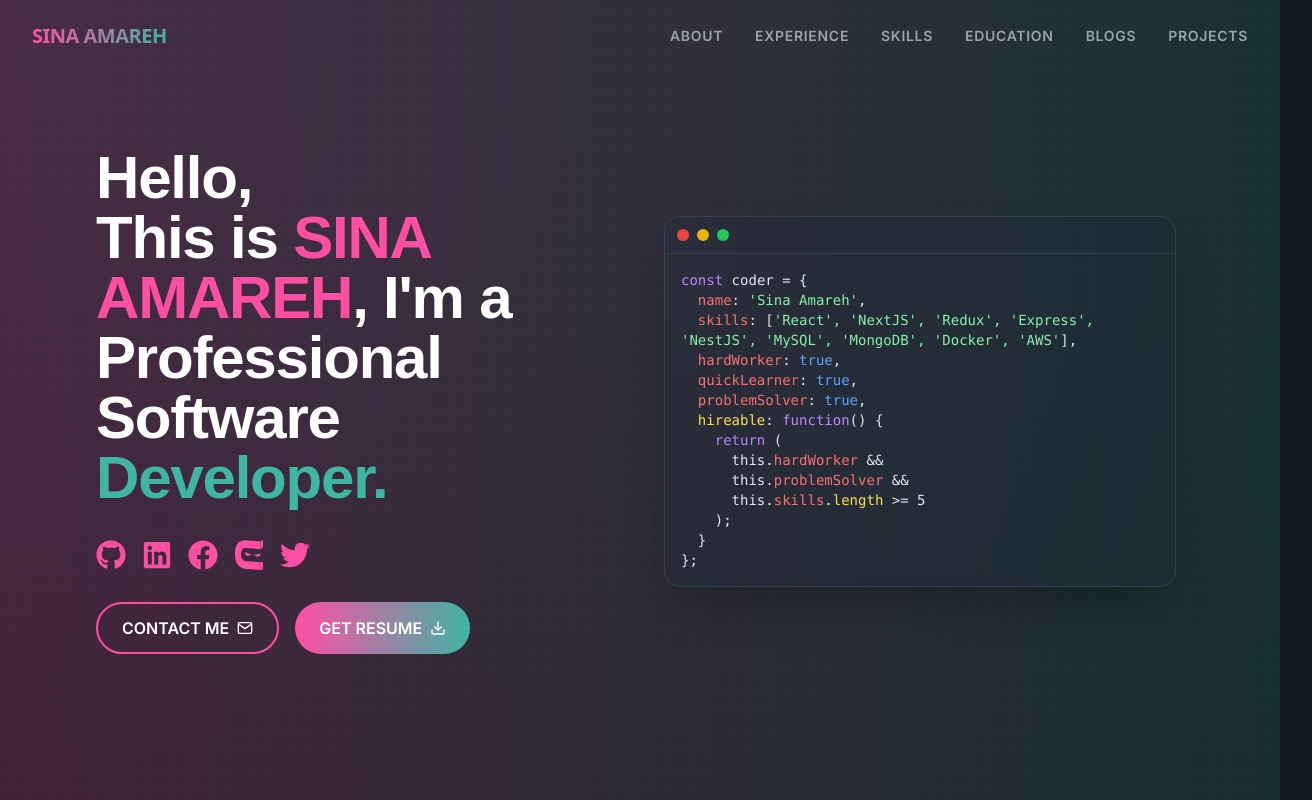
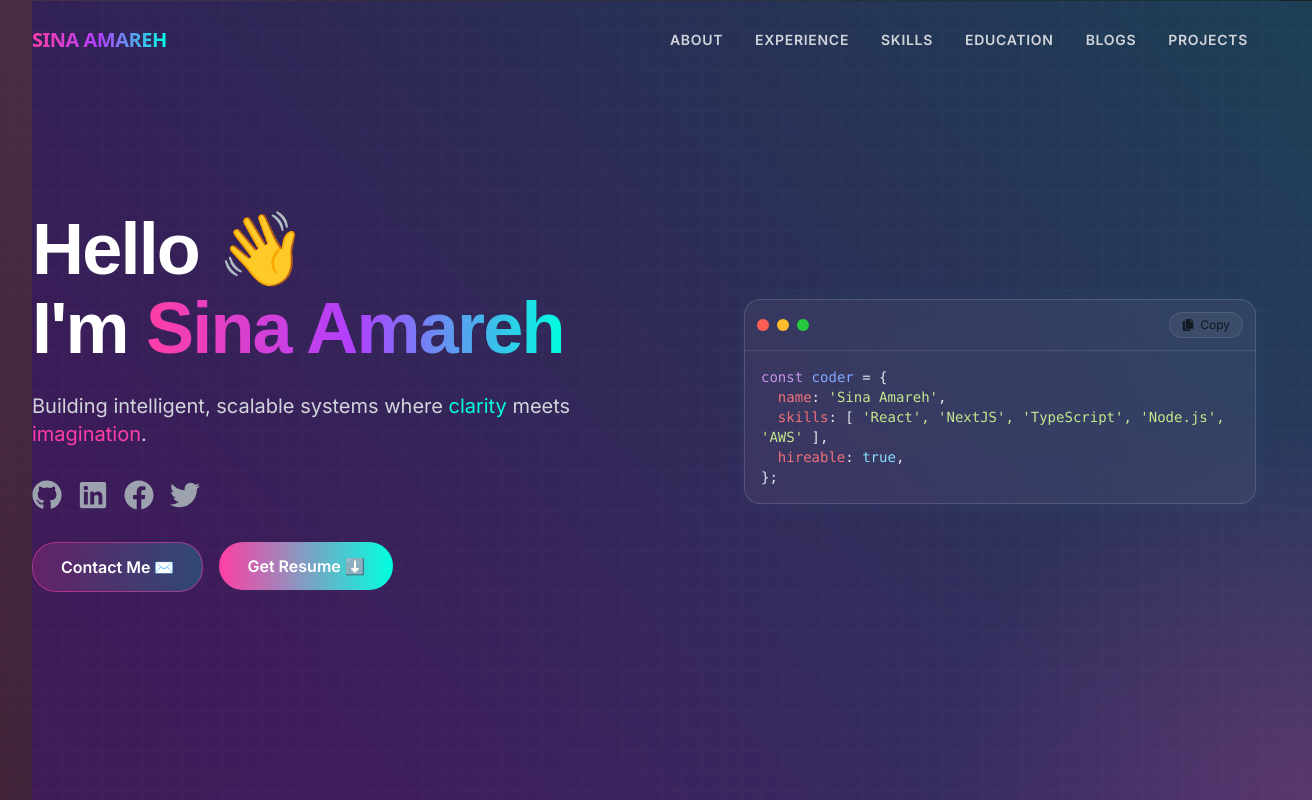
Before and after one commit to Sina-Amare/Portfolio, a Next.js app: page / in a window 1280 px wide. Shown: the top 800 px of the page, 1312 px wide, since content can reach past the window. Built offline with nearby package versions, Linux system fonts and the light colour scheme; a web font is replaced by a local one.

Commit message:
feat(task-2.7): implemented full-screen glassmorphic redesign, fixed CTA click issues, added interactive glow and motion polish

```diff
--- a/app/(site)/components/Hero.tsx
+++ b/app/(site)/components/Hero.tsx
@@ -1,149 +1,218 @@
 "use client";
-import { motion } from "framer-motion";
+import { motion, useMotionValue, useTransform, animate } from "framer-motion";
 import Link from "next/link";
-import { FaGithub, FaLinkedin, FaFacebook, FaTwitter } from "react-icons/fa";
-import { SiCodingninjas } from "react-icons/si";
-import { FiDownload, FiMail } from "react-icons/fi";
-
-const codeString = `const coder = {
-  name: 'Sina Amareh',
-  skills: ['React', 'NextJS', 'Redux', 'Express',
-           'NestJS', 'MySQL', 'MongoDB', 'Docker', 'AWS'],
-  hardWorker: true,
-  quickLearner: true,
-  problemSolver: true,
-  hireable: function() {
-    return (
-      this.hardWorker &&
-      this.problemSolver &&
-      this.skills.length >= 5
-    );
-  }
-};`;
+import { FaGithub, FaLinkedin, FaFacebook, FaTwitter, FaCopy } from "react-icons/fa";
+import { useEffect, useState } from "react";
 
 const Hero = () => {
+  const [cursorPos, setCursorPos] = useState({ x: -200, y: -200 });
+  const [copied, setCopied] = useState(false);
+  const codeString = `const coder = {\n  name: 'Sina Amareh',\n  skills: ['React', 'NextJS', 'TypeScript', 'Node.js', 'AWS'],\n  hireable: true\n};`;
+  const [parallax, setParallax] = useState({ x: 0, y: 0 });
+
+  useEffect(() => {
+    const handleMouseMove = (e: MouseEvent) => {
+      setCursorPos({ x: e.clientX, y: e.clientY });
+
+      // Calculate parallax effect based on mouse position
+      const centerX = window.innerWidth / 2;
+      const centerY = window.innerHeight / 2;
+      const moveX = (e.clientX - centerX) / 50; // Max ±20px
+      const moveY = (e.clientY - centerY) / 50; // Max ±20px
+
+      setParallax({
+        x: Math.max(-20, Math.min(20, moveX)),
+        y: Math.max(-20, Math.min(20, moveY)),
+      });
+    };
+
+    window.addEventListener("mousemove", handleMouseMove);
+
+    return () => {
+      window.removeEventListener("mousemove", handleMouseMove);
+    };
+  }, []);
+
+  const handleCopy = () => {
+    navigator.clipboard.writeText(codeString);
+    setCopied(true);
+    setTimeout(() => setCopied(false), 2000);
+  };
+
   return (
-    <section className="min-h-screen flex items-center justify-center px-4 sm:px-8 lg:px-16">
-      <div className="w-full max-w-screen-xl mx-auto grid grid-cols-1 lg:grid-cols-2 items-center gap-12 lg:gap-8">
+    <section className="w-screen min-h-screen flex items-center justify-between bg-[radial-gradient(circle_at_20%_20%,rgba(255,255,255,0.05)_0%,rgba(0,0,0,1)_100%)] relative overflow-hidden scroll-snap-align-start">
+      {/* Animated gradient background */}
+      <motion.div
+        className="absolute inset-0 bg-gradient-to-br from-[#070810] via-[#0c0d14] to-[#121522]"
+        style={{ x: parallax.x, y: parallax.y }}
+      ></motion.div>
+      {/* Grid Overlay */}
+      <motion.div
+        className="absolute inset-0 bg-repeat opacity-[0.06]"
+        style={{
+          backgroundImage: "url(/assets/grid.svg)",
+          x: parallax.x * 0.5,
+          y: parallax.y * 0.5,
+        }}
+      ></motion.div>
+      {/* Animated gradient streaks */}
+      <motion.div
+        className="absolute inset-0 bg-gradient-animated bg-[length:400%_400%] opacity-30"
+        style={{ x: parallax.x * 0.3, y: parallax.y * 0.3 }}
+      ></motion.div>
+      {/* Glow effect */}
+      <motion.div
+        className="pointer-events-none fixed inset-0 z-30 transition duration-300 mix-blend-lighten"
+        style={{
+          background: `radial-gradient(300px at ${cursorPos.x}px ${cursorPos.y}px, rgba(0, 255, 224, 0.12), transparent 70%)`,
+          filter: "blur(50px)",
+        }}
+      />
+      <div className="absolute bottom-0 right-0 w-1/2 h-1/2 bg-[radial-gradient(circle_at_100%_100%,#ff3ea533_0%,transparent_50%)]"></div>
+
+      <div className="w-full max-w-screen-xl mx-auto grid grid-cols-1 lg:grid-cols-2 items-center gap-12 lg:gap-8 px-0 sm:px-0 lg:px-0">
         {/* Left Column */}
         <motion.div
           initial={{ opacity: 0, x: -50 }}
           animate={{ opacity: 1, x: 0 }}
-          transition={{ duration: 0.8, ease: "easeOut" }}
+          transition={{ duration: 0.8, delay: 0.2, ease: "easeOut" }}
           className="flex flex-col items-center lg:items-start text-center lg:text-left"
         >
-          <h1 className="text-4xl sm:text-5xl md:text-6xl font-bold text-white leading-tight">
-            Hello,
+          <motion.h1
+            initial={{ opacity: 0, y: 20 }}
+            animate={{ opacity: 1, y: 0 }}
+            transition={{ duration: 0.6, delay: 0.3 }}
+            className="text-7xl font-extrabold leading-[1.1] tracking-tight text-white z-10"
+          >
+            Hello <span className="inline-block animate-wave">👋</span>
             <br />
-            This is <span className="text-[#ff4fa3]">SINA AMAREH</span>, I'm a
-            <br />
-            Professional Software
-            <br />
-            <span className="text-[#3fb5a3]">Developer.</span>
-          </h1>
+            I'm{" "}
+            <span className="bg-gradient-to-r from-[#ff3ea5] via-[#b040ff] to-[#00ffe0] bg-clip-text text-transparent">
+              Sina Amareh
+            </span>
+          </motion.h1>
+          <motion.p
+            initial={{ opacity: 0, y: 20 }}
+            animate={{ opacity: 1, y: 0 }}
+            transition={{ duration: 0.6, delay: 0.5 }}
+            className="mt-6 text-gray-300 text-xl max-w-[48ch] z-10"
+          >
+            Building intelligent, scalable systems where{" "}
+            <span className="text-[#00ffe0]">clarity</span> meets{" "}
+            <span className="text-[#ff3ea5]">imagination</span>.
+          </motion.p>
 
-          <div className="flex gap-4 mt-8 text-3xl text-[#ff4fa3]">
+          <motion.div
+            initial={{ opacity: 0, y: 20 }}
+            animate={{ opacity: 1, y: 0 }}
+            transition={{ duration: 0.8, delay: 0.4 }}
+            className="flex gap-4 mt-8 text-3xl text-gray-400 z-10"
+          >
             <Link href="#" aria-label="Github">
+              <motion.div whileHover={{ scale: 1.2, y: -5 }} whileTap={{ scale: 0.9 }}>
                 <FaGithub className="hover:text-white transition-colors" />
+              </motion.div>
             </Link>
             <Link href="#" aria-label="LinkedIn">
+              <motion.div whileHover={{ scale: 1.2, y: -5 }} whileTap={{ scale: 0.9 }}>
                 <FaLinkedin className="hover:text-white transition-colors" />
+              </motion.div>
             </Link>
             <Link href="#" aria-label="Facebook">
+              <motion.div whileHover={{ scale: 1.2, y: -5 }} whileTap={{ scale: 0.9 }}>
                 <FaFacebook className="hover:text-white transition-colors" />
-            </Link>
-            <Link href="#" aria-label="CodingNinjas">
-              <SiCodingninjas className="hover:text-white transition-colors" />
+              </motion.div>
             </Link>
             <Link href="#" aria-label="Twitter">
+              <motion.div whileHover={{ scale: 1.2, y: -5 }} whileTap={{ scale: 0.9 }}>
                 <FaTwitter className="hover:text-white transition-colors" />
+              </motion.div>
             </Link>
-          </div>
+          </motion.div>
 
-          <div className="flex flex-col sm:flex-row gap-4 mt-8 w-full sm:w-auto">
+          <motion.div
+            initial={{ opacity: 0, y: 20 }}
+            animate={{ opacity: 1, y: 0 }}
+            transition={{ duration: 0.8, delay: 0.6 }}
+            className="flex flex-col sm:flex-row gap-4 mt-8 w-full sm:w-auto z-10"
+          >
+            <Link href="/contact" passHref>
               <motion.button
-              whileHover={{ scale: 1.05 }}
+                whileHover={{ scale: 1.02 }}
+                whileTap={{ scale: 0.98 }}
+                className="px-7 py-3 rounded-xl font-semibold text-white border border-[#ff3ea5]/50 bg-gradient-to-r from-[#ff3ea5]/20 to-[#00ffe0]/20 backdrop-blur-md hover:from-[#ff3ea5]/40 hover:to-[#00ffe0]/40 transition-all duration-300 hover:shadow-[0_0_30px_#00ffe0aa]"
+                aria-label="Contact Me"
+              >
+                Contact Me ✉️
+              </motion.button>
+            </Link>
+            <Link href="/resume.pdf" passHref>
+              <motion.button
+                whileHover={{ scale: 1.05, boxShadow: "0 0 25px #00ffe0aa" }}
                 whileTap={{ scale: 0.95 }}
-              className="flex items-center justify-center gap-2 w-full sm:w-auto px-6 py-3 rounded-full text-white font-semibold border-2 border-[#ff4fa3] hover:bg-[#ff4fa3]/10 transition-all duration-300"
+                className="px-7 py-3 rounded-xl font-semibold text-white bg-gradient-to-r from-[#ff3ea5] to-[#00ffe0] hover:scale-105 hover:shadow-[0_0_25px_#00ffe0aa] transition-all duration-300 active:scale-95"
+                aria-label="Get my resume"
               >
-              CONTACT ME <FiMail />
+                Get Resume ⬇️
               </motion.button>
-            <motion.button
-              whileHover={{ scale: 1.05 }}
-              whileTap={{ scale: 0.95 }}
-              className="flex items-center justify-center gap-2 w-full sm:w-auto px-6 py-3 rounded-full text-white font-semibold bg-gradient-to-r from-[#ff4fa3] to-[#3fb5a3] transition-all duration-300"
-            >
-              GET RESUME <FiDownload />
-            </motion.button>
-          </div>
+            </Link>
+          </motion.div>
         </motion.div>
 
         {/* Right Column */}
         <motion.div
           initial={{ opacity: 0, scale: 0.8 }}
           animate={{ opacity: 1, scale: 1 }}
-          transition={{ duration: 0.8, delay: 0.2, ease: "easeOut" }}
-          className="w-full max-w-lg mx-auto"
+          transition={{ duration: 0.8, delay: 0.4, ease: "easeOut" }}
+          className="w-full max-w-lg mx-auto z-10"
         >
-          <div className="bg-[#1e293b]/30 backdrop-blur-sm rounded-lg border border-slate-700 shadow-2xl shadow-black/30">
-            <div className="flex items-center gap-2 p-3 border-b border-slate-700">
-              <div className="w-3 h-3 rounded-full bg-red-500"></div>
-              <div className="w-3 h-3 rounded-full bg-yellow-500"></div>
-              <div className="w-3 h-3 rounded-full bg-green-500"></div>
+          <div className="glassmorphic-code-block relative">
+            <div className="flex items-center gap-2 p-3 border-b border-white/10">
+              <div className="w-3 h-3 rounded-full bg-[#ff5f56]"></div>
+              <div className="w-3 h-3 rounded-full bg-[#ffbd2e]"></div>
+              <div className="w-3 h-3 rounded-full bg-[#27c93f]"></div>
+              <button
+                onClick={handleCopy}
+                className="ml-auto px-3 py-1 rounded-lg bg-white/5 hover:bg-white/10 transition-colors text-xs flex items-center gap-1.5 border border-white/10"
+                aria-label="Copy code to clipboard"
+              >
+                {copied ? (
+                  "Copied!"
+                ) : (
+                  <>
+                    <FaCopy className="w-3 h-3" /> Copy
+                  </>
+                )}
+              </button>
             </div>
-            <div className="p-4">
+            <div className="p-4 overflow-x-auto">
               <pre className="font-mono text-sm text-slate-200 whitespace-pre-wrap">
-                <code>
-                  <span className="text-purple-400">const</span>{" "}
-                  <span className="text-teal-300">coder</span> = {"{"}
+                <code className="code-highlight">
+                  <span className="text-[#c792ea]">const</span>{" "}
+                  <span className="text-[#82aaff]">coder</span> = {"{"}
                   <br />
                   {"  "}
-                  <span className="text-red-400">name</span>:{" "}
-                  <span className="text-green-300">'Sina Amareh'</span>,
+                  <span className="text-[#f07178]">name</span>:{" "}
+                  <span className="text-[#c3e88d]">'Sina Amareh'</span>,
                   <br />
                   {"  "}
-                  <span className="text-red-400">skills</span>: [
-                  <span className="text-green-300">
-                    'React', 'NextJS', 'Redux', 'Express', 'NestJS', 'MySQL', 'MongoDB', 'Docker',
-                    'AWS'
-                  </span>
+                  <span className="text-[#f07178]">skills</span>: [{" "}
+                  <span className="text-[#c3e88d]">
+                    'React', 'NextJS', 'TypeScript', 'Node.js', 'AWS'
+                  </span>{" "}
                   ],
                   <br />
                   {"  "}
-                  <span className="text-red-400">hardWorker</span>:{" "}
-                  <span className="text-blue-400">true</span>,
-                  <br />
-                  {"  "}
-                  <span className="text-red-400">quickLearner</span>:{" "}
-                  <span className="text-blue-400">true</span>,
-                  <br />
-                  {"  "}
-                  <span className="text-red-400">problemSolver</span>:{" "}
-                  <span className="text-blue-400">true</span>,
-                  <br />
-                  {"  "}
-                  <span className="text-yellow-300">hireable</span>:{" "}
-                  <span className="text-purple-400">function</span>() {"{"}
-                  <br />
-                  {"    "}
-                  <span className="text-purple-400">return</span> (
-                  <br />
-                  {"      "}this.<span className="text-red-400">hardWorker</span> &amp;&amp;
-                  <br />
-                  {"      "}this.<span className="text-red-400">problemSolver</span> &amp;&amp;
-                  <br />
-                  {"      "}this.<span className="text-red-400">skills</span>.
-                  <span className="text-yellow-300">length</span> &gt;= 5
-                  <br />
-                  {"    "});
-                  <br />
-                  {"  }"}
+                  <span className="text-[#f07178]">hireable</span>:{" "}
+                  <span className="text-[#89ddff]">true</span>,
                   <br />
                   {"};"}
                 </code>
               </pre>
             </div>
           </div>
+          {/* Reflection */}
+          <div className="absolute -bottom-1/3 left-0 right-0 h-1/3 w-full bg-gradient-to-b from-[#ff3ea5]/20 to-[#00ffe0]/20 [mask-image:linear-gradient(to_bottom,transparent,black)] opacity-20 blur-xl"></div>
         </motion.div>
       </div>
     </section>
--- a/app/(site)/components/Navigation.tsx
+++ b/app/(site)/components/Navigation.tsx
@@ -2,9 +2,22 @@
 import { motion } from "framer-motion";
 import Link from "next/link";
 import { usePathname } from "next/navigation";
+import { useEffect, useState } from "react";
 
 export default function Navigation() {
   const pathname = usePathname();
+  const [scrolled, setScrolled] = useState(false);
+
+  useEffect(() => {
+    const handleScroll = () => {
+      setScrolled(window.scrollY > 10);
+    };
+
+    window.addEventListener("scroll", handleScroll);
+    return () => {
+      window.removeEventListener("scroll", handleScroll);
+    };
+  }, []);
 
   const navLinks = [
     { name: "ABOUT", path: "/about" },
@@ -20,12 +33,14 @@ export default function Navigation() {
       initial={{ y: -100, opacity: 0 }}
       animate={{ y: 0, opacity: 1 }}
       transition={{ duration: 0.8, ease: "easeOut" }}
-      className="fixed top-0 left-0 right-0 flex justify-center z-50 h-16 md:h-18"
+      className={`fixed top-0 left-0 right-0 flex justify-center z-50 h-16 md:h-20 transition-all duration-300 ${
+        scrolled ? "bg-black/10 backdrop-blur-lg shadow-[0_0_15px_#00ffe022]" : "bg-transparent"
+      }`}
     >
       <div className="max-w-screen-xl w-full mx-auto px-6 md:px-8 flex justify-between items-center h-full">
         <Link href="/">
           <motion.h1
-            className="text-xl font-bold font-display tracking-tight bg-gradient-to-r from-[#ff4fa3] to-[#3fb5a3] bg-clip-text text-transparent"
+            className="text-xl font-bold font-display tracking-tight bg-gradient-to-r from-[#ff3ea5] via-[#b040ff] to-[#00ffe0] bg-clip-text text-transparent"
             whileHover={{ scale: 1.05, textShadow: "0 0 8px #3fb5a3" }}
             whileTap={{ scale: 0.95 }}
           >
@@ -33,19 +48,19 @@ export default function Navigation() {
           </motion.h1>
         </Link>
 
-        <ul className="hidden md:flex space-x-8 text-sm font-sans">
+        <ul className="hidden md:flex space-x-8 text-sm">
           {navLinks.map((link) => (
             <li key={link.path} className="nav-link relative">
               <Link href={link.path}>
                 <motion.span
                   className={`font-semibold tracking-wider transition-all duration-300 relative ${
-                    pathname === link.path ? "text-white" : "text-gray-400 hover:text-white"
+                    pathname === link.path ? "text-white" : "text-gray-300 hover:text-white"
                   }`}
                 >
                   {link.name}
                   {pathname === link.path && (
                     <motion.div
-                      className="absolute -bottom-1.5 left-0 right-0 h-0.5 bg-gradient-to-r from-[#ff4fa3] to-[#3fb5a3] rounded-full"
+                      className="absolute -bottom-1.5 left-0 right-0 h-0.5 bg-gradient-to-r from-[#ff3ea5] to-[#00ffe0] rounded-full"
                       layoutId="navUnderline"
                       initial={false}
                       transition={{ type: "spring", stiffness: 500, damping: 30 }}
--- a/styles/globals.css
+++ b/styles/globals.css
@@ -25,13 +25,13 @@ body {
 }
 
 body::after {
-  content: '';
+  content: "";
   position: absolute;
   top: 0;
   left: 0;
   right: 0;
   bottom: 0;
-  background-image: url('/assets/grid.svg');
+  background-image: url("/assets/grid.svg");
   background-repeat: repeat;
   background-size: 20px 20px;
   opacity: 0.1;
@@ -41,7 +41,7 @@ body::after {
 }
 
 body::before {
-    content: '';
+  content: "";
   position: absolute;
   inset: 0;
   background-image: linear-gradient(to right, rgba(255, 79, 163, 0.2), rgba(63, 181, 163, 0.2));
@@ -49,8 +49,6 @@ body::before {
   pointer-events: none;
   z-index: 0;
 }
-
-
 
 h1,
 h2,
@@ -146,3 +144,29 @@ a:hover {
 .rounded-xl {
   border-radius: 24px;
 }
+
+/* Glassmorphic code block */
+.glassmorphic-code-block {
+  background: rgba(255, 255, 255, 0.05);
+  backdrop-filter: blur(20px);
+  -webkit-backdrop-filter: blur(20px);
+  border: 1px solid rgba(255, 255, 255, 0.15);
+  box-shadow: 0 0 25px rgba(0, 255, 255, 0.05);
+  border-radius: 16px;
+  overflow: hidden;
+  transition: all 0.3s ease;
+}
+
+.glassmorphic-code-block:hover {
+  box-shadow: 0 0 35px rgba(0, 255, 255, 0.1);
+  transform: translateY(-5px);
+}
+
+.code-highlight span {
+  transition: all 0.3s ease;
+}
+
+.code-highlight:hover span {
+  opacity: 0.8;
+  text-shadow: 0 0 8px currentColor;
+}
--- a/tailwind.config.js
+++ b/tailwind.config.js
@@ -53,15 +53,22 @@ module.exports = {
           "radial-gradient(circle at 30% 50%, rgba(37,99,235,0.15), transparent 70%), linear-gradient(to bottom right, #0D1117, #1E293B)",
         "gradient-cyan":
           "radial-gradient(circle at 70% 30%, rgba(0,198,255,0.1), transparent 60%), linear-gradient(to bottom right, #0D1117, #1E293B)",
+        "gradient-animated": "linear-gradient(45deg, #ff3ea5, #b040ff, #00ffe0, #ff3ea5)",
       },
       animation: {
         "float-slow": "float 6s ease-in-out infinite",
         "pulse-slow": "pulse 4s cubic-bezier(0.4, 0, 0.6, 1) infinite",
+        gradientMove: "gradientMove 15s ease infinite",
       },
       keyframes: {
         float: {
-          "0%, 100%": { transform: "translateY(0px)" },
+          "0%, 10%": { transform: "translateY(0px)" },
           "50%": { transform: "translateY(-10px)" },
+        },
+        gradientMove: {
+          "0%": { backgroundPosition: "0% 50%" },
+          "50%": { backgroundPosition: "100% 50%" },
+          "100%": { backgroundPosition: "0% 50%" },
         },
       },
     },
```
Also changed, not shown: 1 other file (tests, documents, lock files or other folders). Lines whose indentation alone changed are shown as unchanged.
